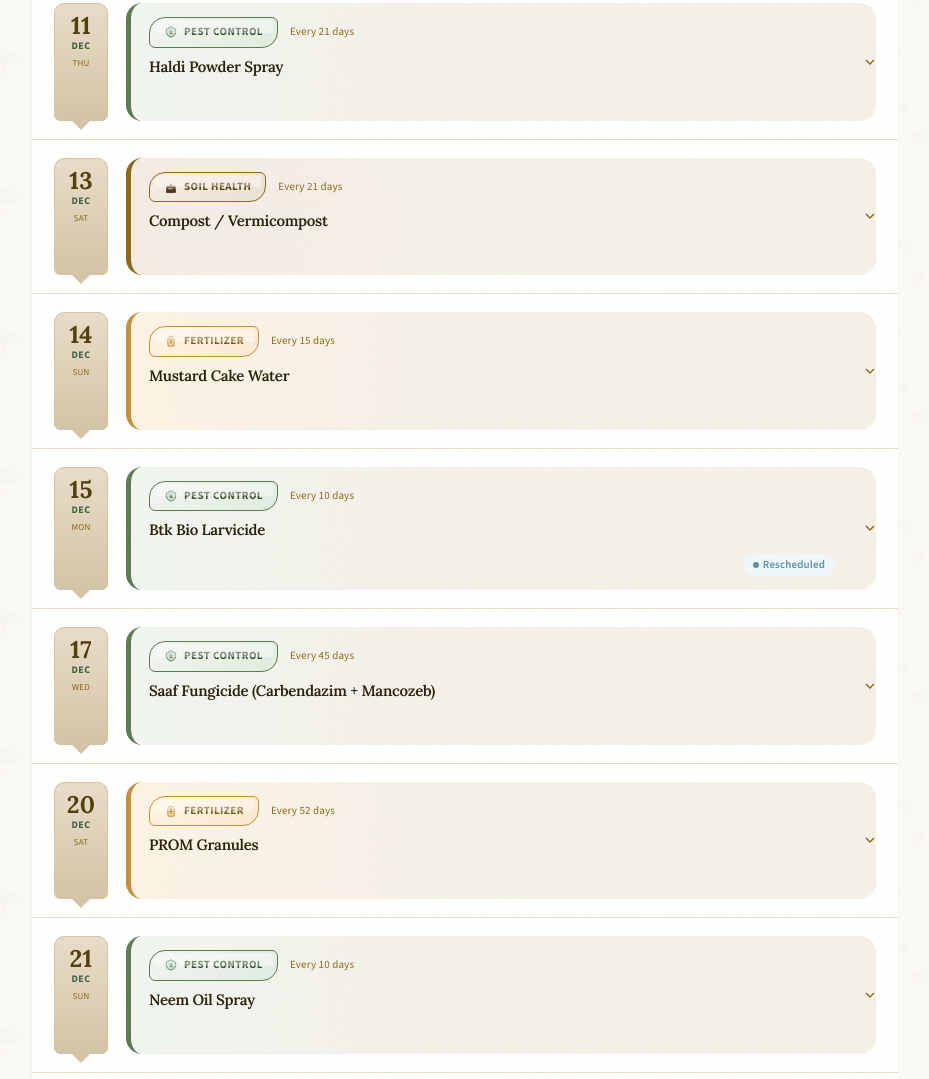
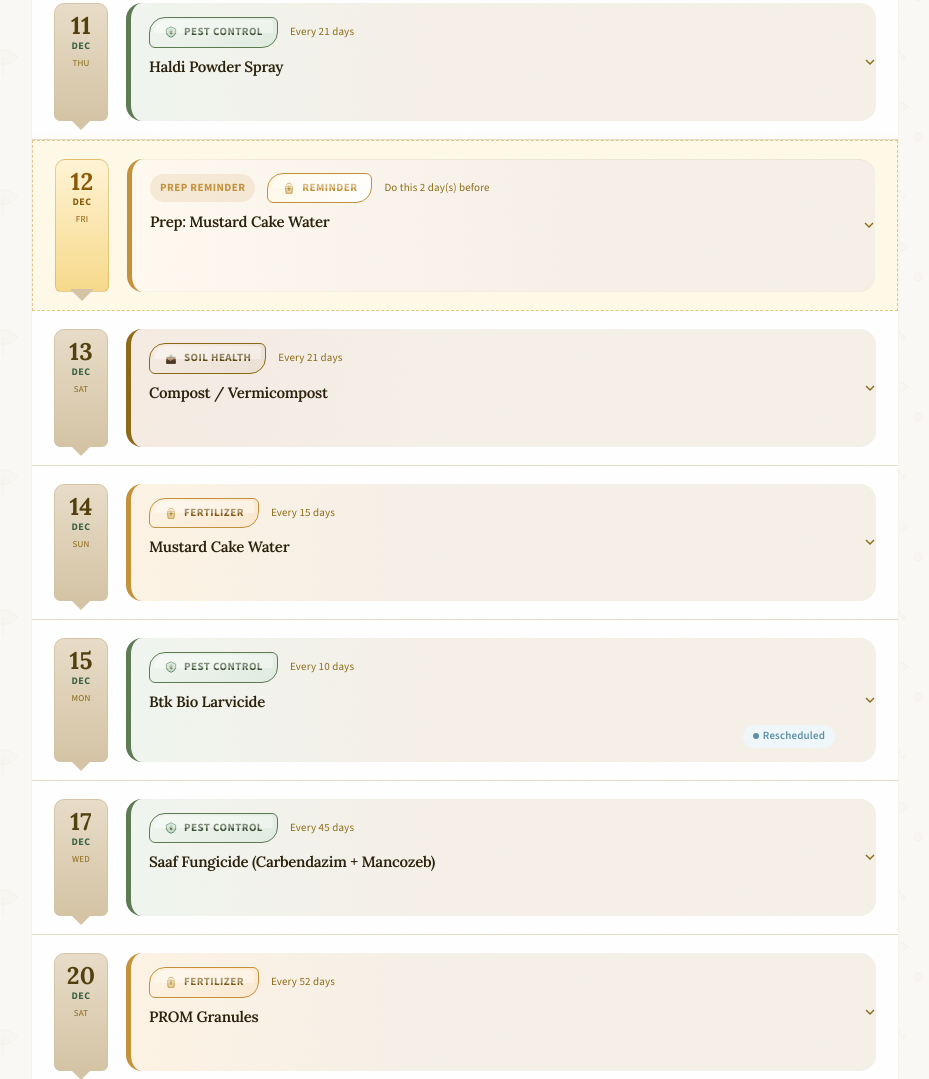
Before and after one commit to abdullah1854/Gardening-Routine, a plain HTML site: page index.html in a window 1280 px wide. Shown: the part 1378-2457 px from the top of the page, without its empty margins (317-1246 px from the left). Drawn offline with nearby package versions, Linux system fonts and the light colour scheme; no server answers.

Commit message:
feat: Enhance gardening routine with detailed prep reminders, improved descriptions, and new styling for prep events

```diff
--- a/script.js
+++ b/script.js
@@ -21,6 +21,8 @@ const routineItems = [
         offset: 0,
         type: "fertilizer",
         description: "Ferment 50g in 1L water for 48-72 hrs, then dilute 1:10 with water before use. Apply 100-200ml per plant on DRY soil (stop watering 1 day before). Water after application.",
+        prepLeadDays: 2,
+        prepNote: "Start fermenting 50g in 1L water; it needs 48-72 hrs. Keep jar covered, stir daily. Dilute 1:10 before use on application day.",
         conflictsWith: [],
         conflictGaps: { "Neem Khali": 12, "Organic Iron Dust": 10, "Paecilomyces lilacinus": 8 },
         warning: "Keep 10-15 days gap from Neem Khali; never apply to wet soil or during cool, low-light periods"
@@ -1028,6 +1030,22 @@ function generateSchedule() {
                 date: new Date(currentDate),
                 ...item
             });
+
+            // Optional prep reminder (e.g., fermenting that must start earlier)
+            if (item.prepLeadDays && item.prepLeadDays > 0) {
+                const prepDate = new Date(currentDate);
+                prepDate.setDate(prepDate.getDate() - item.prepLeadDays);
+                if (prepDate >= startDate) {
+                    allEvents.push({
+                        date: prepDate,
+                        ...item,
+                        name: `${item.name} (Prep)`,
+                        description: item.prepNote || item.description,
+                        isPrep: true
+                    });
+                }
+            }
+
             currentDate.setDate(currentDate.getDate() + item.frequency);
         }
     });
@@ -1135,6 +1153,9 @@ function renderSchedule(resolvedEvents) {
             eventCard.dataset.type = event.type;
             eventCard.dataset.date = event.date.toISOString();
             eventCard.style.animationDelay = `${eventIndex * 30}ms`;
+            if (event.isPrep) {
+                eventCard.classList.add('is-prep');
+            }
 
             // Date column
             const dateCol = document.createElement('div');
@@ -1164,23 +1185,36 @@ function renderSchedule(resolvedEvents) {
             const metaRow = document.createElement('div');
             metaRow.className = 'event-meta';
 
+            if (event.isPrep) {
+                const prepChip = document.createElement('span');
+                prepChip.className = 'prep-pill';
+                prepChip.textContent = 'Prep reminder';
+                metaRow.appendChild(prepChip);
+            }
+
             const typeBadge = document.createElement('span');
-            typeBadge.className = `type-badge badge-${event.type}`;
-            typeBadge.innerHTML = `${typeIcons[event.type]} ${getTypeLabel(event.type)}`;
+            typeBadge.className = `type-badge badge-${event.type}${event.isPrep ? ' badge-prep' : ''}`;
+            const label = event.isPrep ? 'Reminder' : getTypeLabel(event.type);
+            typeBadge.innerHTML = `${typeIcons[event.type]} ${label}`;
 
             const freqLabel = document.createElement('span');
             freqLabel.className = 'freq-label';
-            freqLabel.textContent = `Every ${event.frequency} days`;
+            freqLabel.textContent = event.isPrep ? `Do this ${event.prepLeadDays} day(s) before` : `Every ${event.frequency} days`;
 
             metaRow.appendChild(typeBadge);
             metaRow.appendChild(freqLabel);
 
             const title = document.createElement('h3');
-            title.textContent = event.name;
+            const cleanName = event.isPrep ? event.name.replace(/\s*\(Prep\)$/i, '') : event.name;
+            title.textContent = event.isPrep ? `Prep: ${cleanName}` : cleanName;
 
             const desc = document.createElement('p');
             desc.className = 'event-description';
             desc.textContent = event.description;
+
+            if (event.isPrep) {
+                contentBox.classList.add('is-prep');
+            }
 
             contentBox.appendChild(metaRow);
             contentBox.appendChild(title);
--- a/style.css
+++ b/style.css
@@ -2672,12 +2672,32 @@ h1, h2, h3, h4, h5, h6 {
 
 .badge-supplement svg { color: var(--supplement-icon); }
 
+.badge-prep {
+    background: linear-gradient(135deg, #fff7e6 0%, var(--bg-primary) 100%);
+    border-color: var(--warning);
+    color: var(--warning);
+}
+
 .freq-label {
     font-size: var(--font-xs);
     color: var(--earth-500);
     font-weight: 500;
 }
 
+.prep-pill {
+    display: inline-flex;
+    align-items: center;
+    gap: 6px;
+    padding: 6px 10px;
+    border-radius: var(--radius-full);
+    background: rgba(196, 145, 58, 0.14);
+    color: var(--warning);
+    font-size: var(--font-xs);
+    font-weight: 700;
+    text-transform: uppercase;
+    letter-spacing: 0.04em;
+}
+
 /* Type Styles - Gradient backgrounds */
 .type-fertilizer {
     border-left-color: var(--fertilizer-border);
@@ -2697,6 +2717,38 @@ h1, h2, h3, h4, h5, h6 {
 .type-supplement {
     border-left-color: var(--supplement-border);
     background: linear-gradient(90deg, var(--supplement-bg) 0%, var(--bg-secondary) 40%);
+}
+
+.event-card .event-content.is-prep {
+    border-left-color: var(--warning);
+    background: linear-gradient(90deg, #fffaf0 0%, var(--bg-secondary) 60%);
+    box-shadow:
+        inset 0 1px 0 rgba(196, 145, 58, 0.12),
+        inset 0 -1px 0 rgba(196, 145, 58, 0.06);
+}
+
+.event-card .event-content.is-prep .event-description {
+    color: var(--text-secondary);
+    background: rgba(196, 145, 58, 0.08);
+    padding: 8px 10px;
+    border-radius: var(--radius-md);
+}
+
+.event-card.is-prep {
+    background: #fff9e8;
+    border: 1px dashed rgba(196, 145, 58, 0.5);
+    box-shadow: 0 6px 16px rgba(196, 145, 58, 0.12);
+}
+
+.event-card.is-prep .event-date-col {
+    background: linear-gradient(180deg, #fef3d4 0%, #f6d98a 100%);
+    border-color: rgba(196, 145, 58, 0.4);
+}
+
+.event-card.is-prep .day-num,
+.event-card.is-prep .month-short,
+.event-card.is-prep .weekday {
+    color: #8a5a0a;
 }
 
 /* Warning Box */
```
